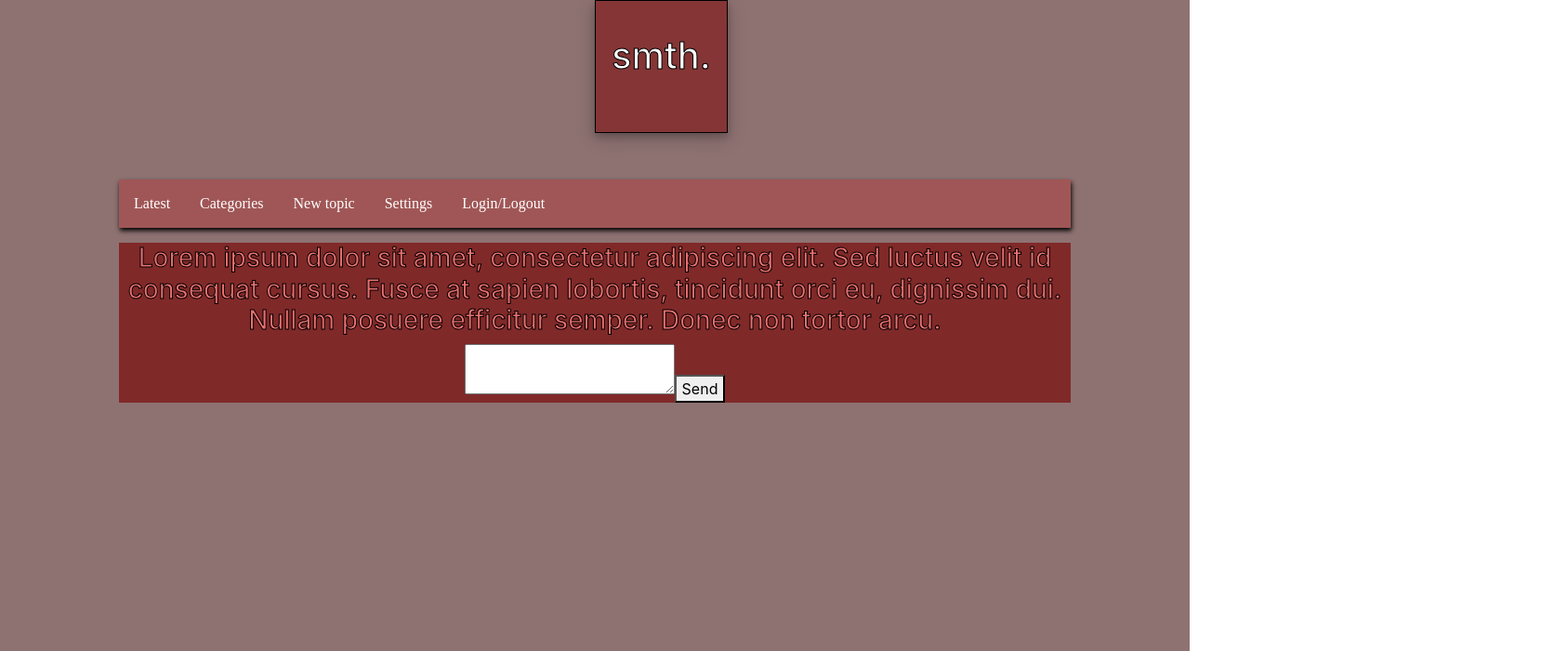
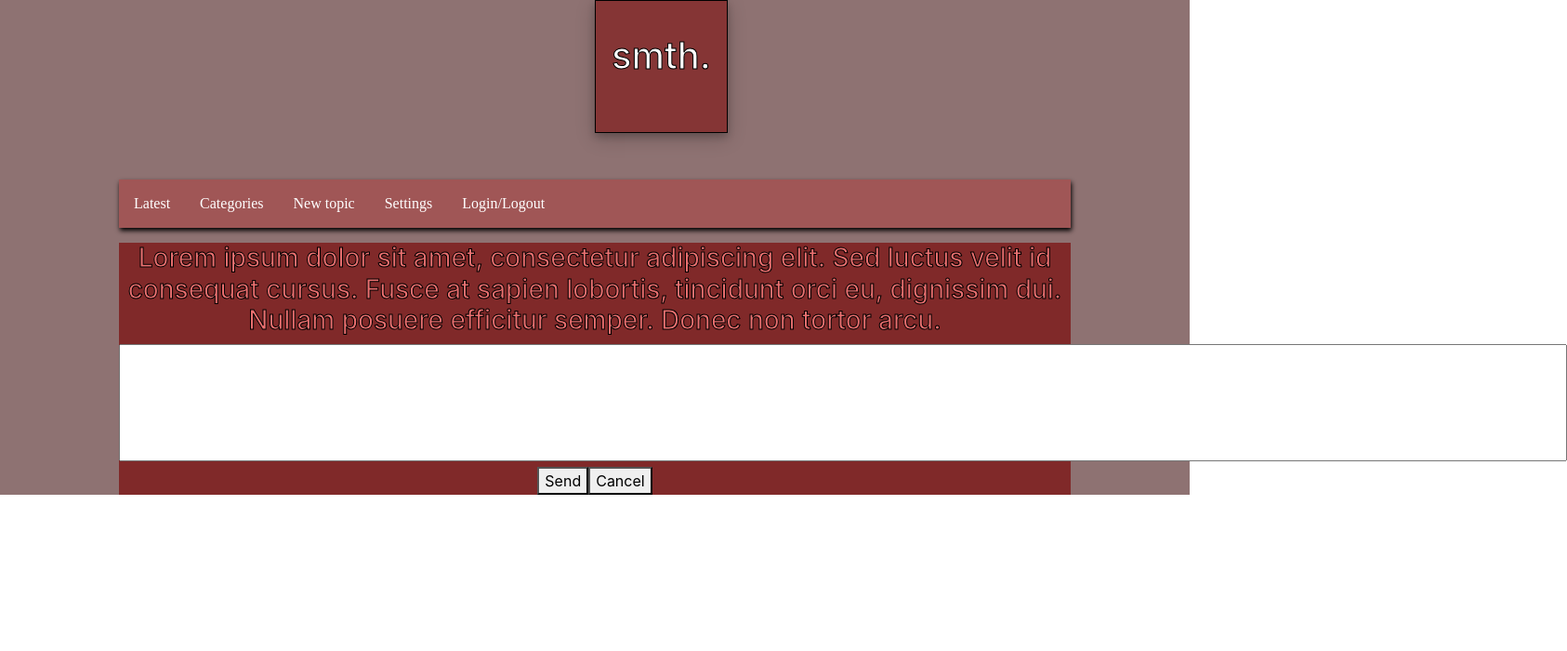
Before and after one commit to tamaszentai/smth, a React (Create React App) app: page / in a window 1280 px wide. Shown: the top 700 px of the page at 93% size, 1686 px wide, since content can reach past the window. Built offline with nearby package versions, Linux system fonts and the light colour scheme; a web font is replaced by a local one.

Commit message:
textarea resized, textarea clearing on cancel added

```diff
--- a/src/App.css
+++ b/src/App.css
@@ -1,5 +1,5 @@
 .App {
   text-align: center;
   background-color: #8E7272;
-  height: 1200px;
+  height: auto;
 }
--- a/src/Topic.js
+++ b/src/Topic.js
@@ -12,7 +12,7 @@ const Topic = () => {
   const [comments, setComments] = useState([]);
 
   const sendHandler = (text) => {
-    setComments(comments => [...comments, text]);
+    setComments(comments => [text, ...comments]);
   }
   console.log(comments);
 
--- a/src/TopicTitle.css
+++ b/src/TopicTitle.css
@@ -3,6 +3,7 @@
   width: 80%;
   margin-left: 10%;
   height: auto;
+  margin-bottom: 200px;
 }
 
 h3 {
--- a/src/TopicTitle.js
+++ b/src/TopicTitle.js
@@ -12,14 +12,21 @@ const TopicTitle = (props) => {
     props.sendHandler(comment)
   }
 
+  let textarea = document.querySelector("textarea");
+  const cancelHandler = () => {
+    textarea.value = '';
+  }
+
   const textHandler = (event) => {
     setText(event.target.value);
   }
   return(
     <div className="TopicTitle">
       <h3>{props.title.title}</h3>
-      <textarea onChange={textHandler}></textarea>
+      <textarea className="textarea" cols="150" rows="5" style={{resize: "none"}} onChange={textHandler}></textarea>
+      <br />
       <button onClick={sendHandler}>Send</button>
+      <button onClick={cancelHandler}>Cancel</button>
     </div>
   )
 }
```
